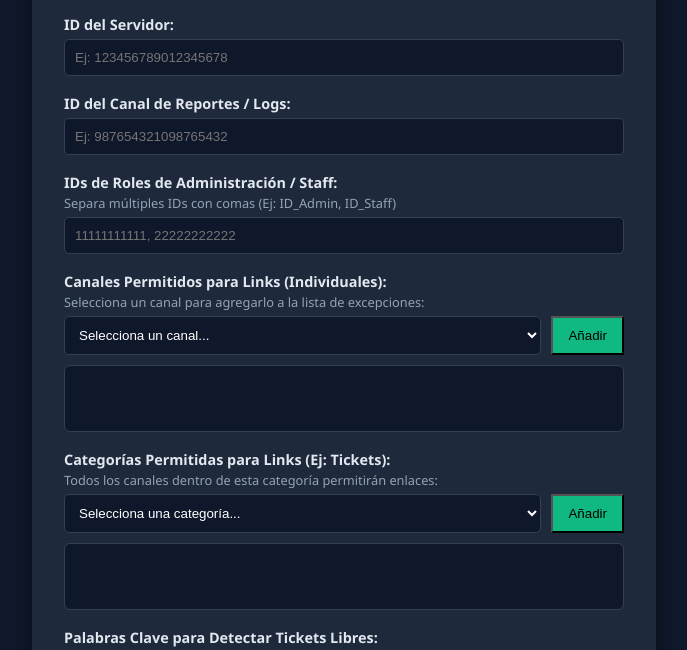
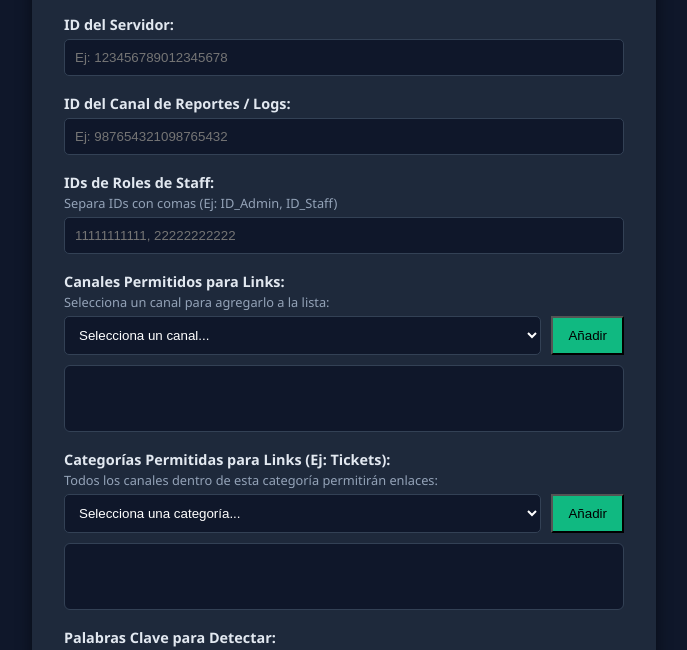
Before and after one commit to edwardytb/advaria-bot-panel, a website: page views/dashboard.html in a window 1280 px wide. Shown: the part 150-800 px from the top of the page, without its empty margins (296-983 px from the left). Drawn offline with Linux system fonts and the light colour scheme.

Commit message:
Update dashboard.html

```diff
--- a/views/dashboard.html
+++ b/views/dashboard.html
@@ -43,13 +43,13 @@
         <label for="logChannel">ID del Canal de Reportes / Logs:</label>
         <input type="text" id="logChannel" placeholder="Ej: 987654321098765432">
 
-        <label for="modRole">IDs de Roles de Administración / Staff:</label>
-        <small>Separa múltiples IDs con comas (Ej: ID_Admin, ID_Staff)</small>
+        <label for="modRole">IDs de Roles de Staff:</label>
+        <small>Separa IDs con comas (Ej: ID_Admin, ID_Staff)</small>
         <input type="text" id="modRole" placeholder="11111111111, 22222222222">
 
         <!-- CANALES PERMITIDOS DINÁMICOS -->
-        <label>Canales Permitidos para Links (Individuales):</label>
-        <small>Selecciona un canal para agregarlo a la lista de excepciones:</small>
+        <label>Canales Permitidos para Links:</label>
+        <small>Selecciona un canal para agregarlo a la lista:</small>
         <div class="row-add">
             <select id="channelSelect"><option value="">Selecciona un canal...</option></select>
             <button type="button" onclick="addChannel()">Añadir</button>
@@ -68,7 +68,7 @@
         <input type="hidden" id="allowedCategories">
 
         <!-- PALABRAS CLAVE PARA DETECCIÓN DE TICKETS LIBRES -->
-        <label for="ticketKeywords">Palabras Clave para Detectar Tickets Libres:</label>
+        <label for="ticketKeywords">Palabras Clave para Detectar:</label>
         <small>Si un canal libre contiene alguna de estas palabras en su nombre, se permitirán links (Separa con comas, ej: soporte, ayuda, caso)</small>
         <input type="text" id="ticketKeywords" placeholder="soporte, ayuda, report">
 
```
